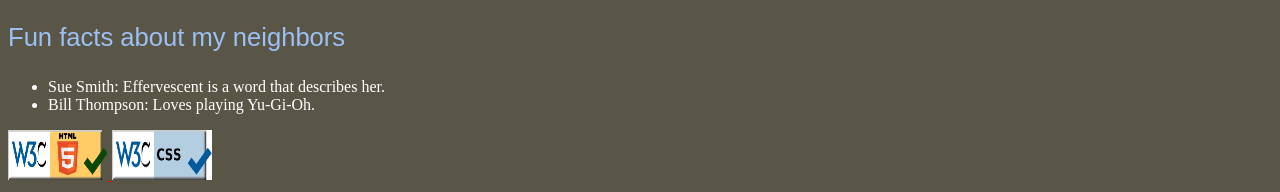
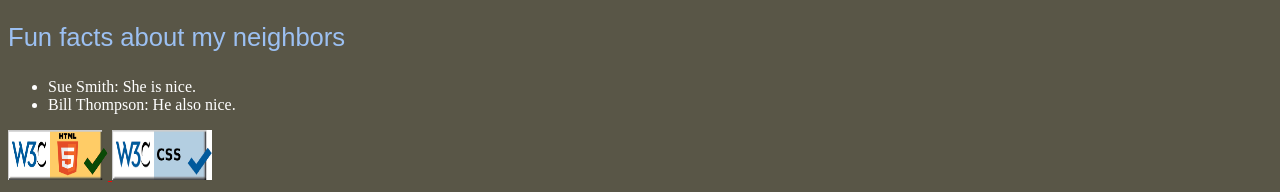
Before and after one commit to aungkhant94/ak.miu.githb.io, a plain HTML site: page lab2/aboutme.html in a window 1280 px wide. Shown: the part 675-867 px from the top of the page. Drawn offline with Linux system fonts and the light colour scheme.

Commit message:
Update aboutme.html

```diff
--- a/lab2/aboutme.html
+++ b/lab2/aboutme.html
@@ -34,8 +34,8 @@
 		</table>
 		<p class="header">Fun facts about my neighbors</p>
 		<ul>
-			<li>Sue Smith: Effervescent is a word that describes her.</li>
-			<li>Bill Thompson: Loves playing Yu-Gi-Oh.</li>
+			<li>Sue Smith: She is nice.</li>
+			<li>Bill Thompson: He also nice.</li>
 		</ul>
 		<a href="https://validator.w3.org/nu/?doc=https%3A%2F%2Faungkhant94.github.io%2Fak.miu.github.io%2Flab2%2Faboutme.html">
 			<img class="validator" src="html_valid.png" alt="html validator"/>
```
